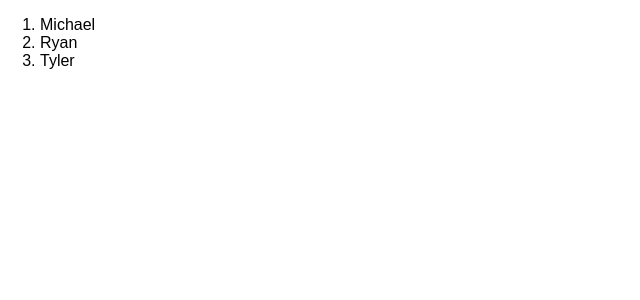
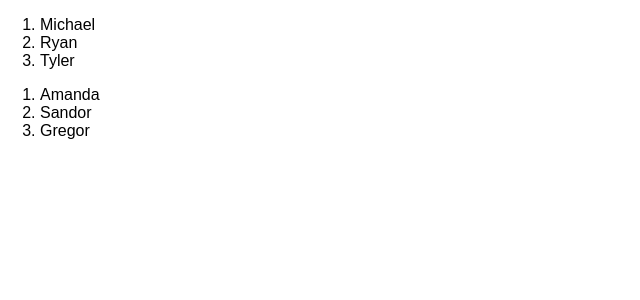
Before and after one commit to michaelyatco/ContactReact, a React (Create React App) app: page / in a window 1280 px wide. Shown: the top 300 px of the page, without its empty margins (0-640 px from the left). Built offline with nearby package versions, Linux system fonts and the light colour scheme.

Commit message:
Encapsulated elements in ContactList component and manipulating each component differently and independently via props

```diff
--- a/src/App.js
+++ b/src/App.js
@@ -2,11 +2,7 @@ import React, { Component } from 'react';
 
 class ContactList extends React.Component {
   render() {
-    const people = [
-    { name: 'Michael' },
-    { name: 'Ryan' },
-    { name: 'Tyler' },
-    ]
+    const people = this.props.contacts
 
     return <ol>
       {people.map(person => (
@@ -21,7 +17,16 @@ class App extends Component {
   render() {
     return (
       <div className="App">
-        <ContactList />
+        <ContactList contacts={[
+          { name: 'Michael' },
+          { name: 'Ryan' },
+          { name: 'Tyler' },
+        ]}/>
+        <ContactList contacts={[
+          { name: 'Amanda' },
+          { name: 'Sandor' },
+          { name: 'Gregor' },
+        ]}/>
       </div>
     );
   }
```
